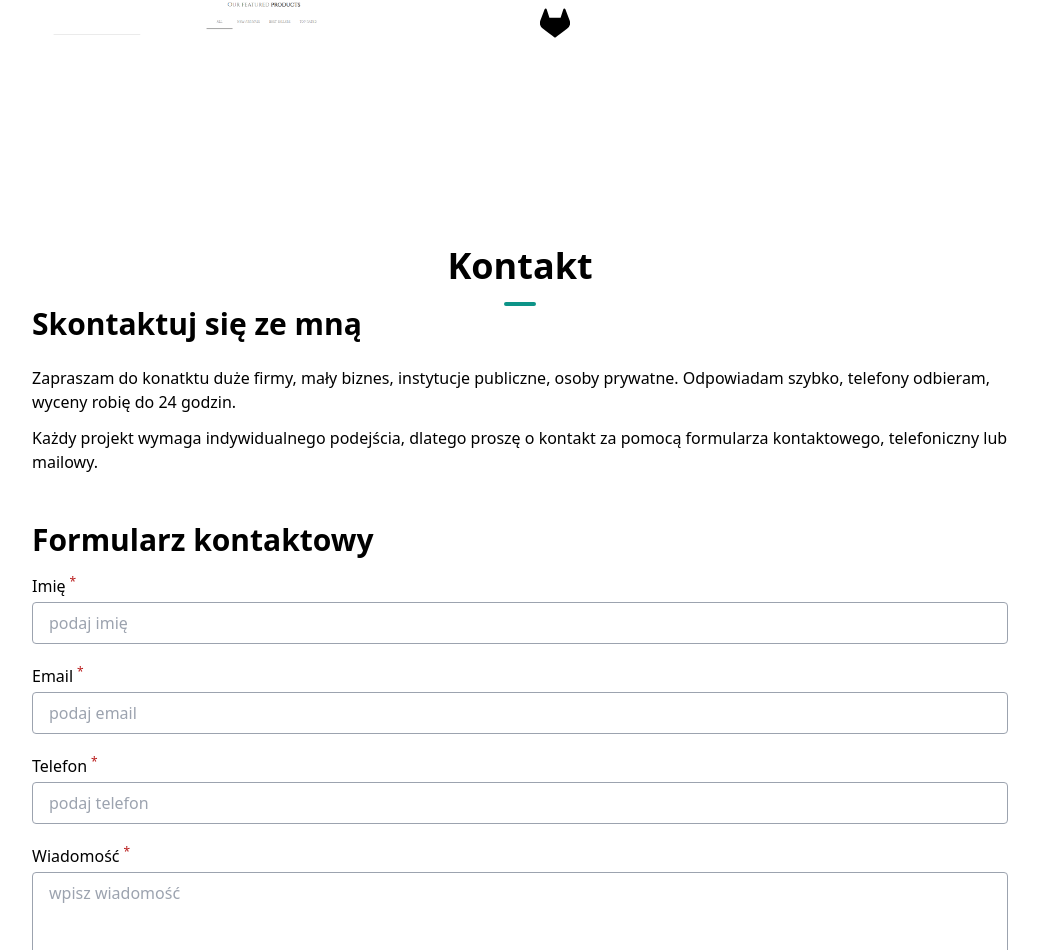
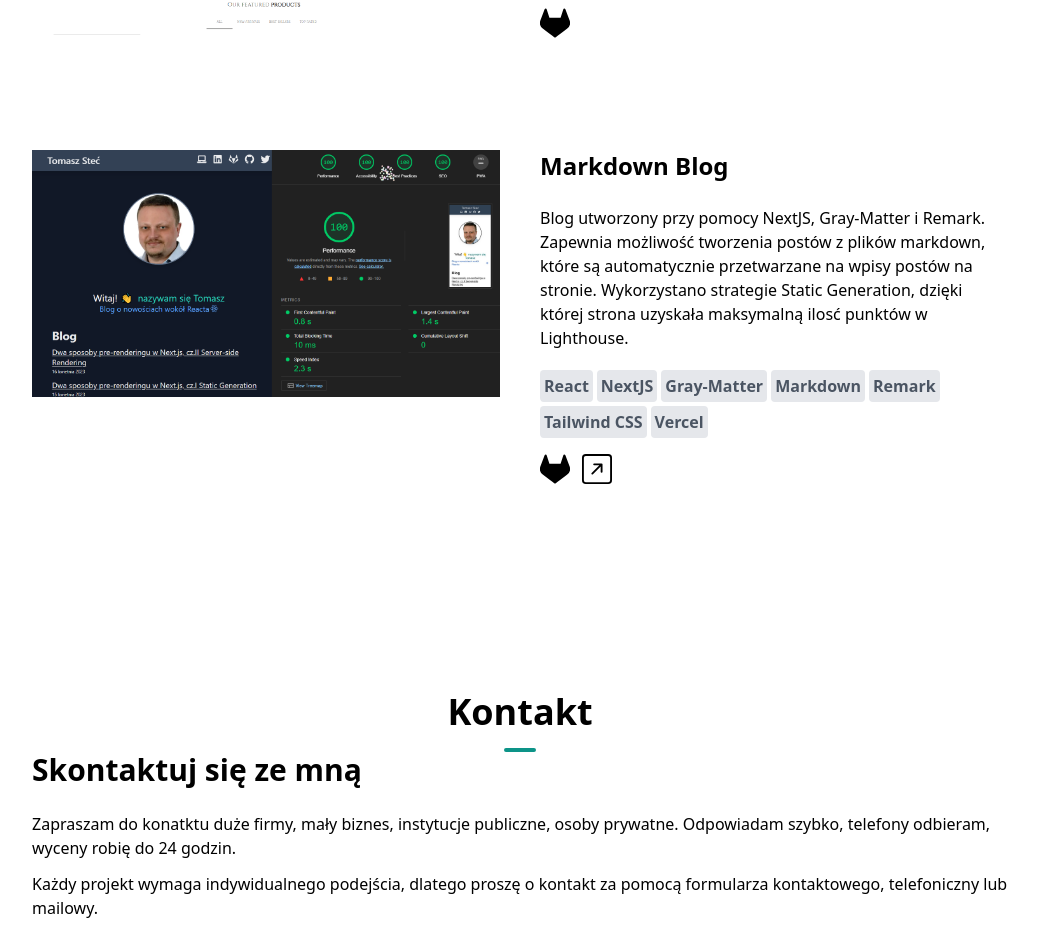
Before and after one commit to tomeczekstecc/next-js-prtfolio, a Next.js app: page / in a window 1280 px wide. Shown: the part 3283-4233 px from the top of the page, without its empty margins (120-1159 px from the left). Built offline with nearby package versions, Linux system fonts and the light colour scheme.

Commit message:
add 4th project - markdown blog

```diff
--- a/components/ContactForm.tsx
+++ b/components/ContactForm.tsx
@@ -35,7 +35,7 @@ const Input = ({name, label, required, placeholder, value, onChange, invalid, in
     return (
         <div className={'my-4'}>
             <label aria-required={required} htmlFor={name}>{label}
-                {required && <sup className={'text-red-700 m-1 mt-3  dark:text-red-400'}>*</sup>}
+                {required && <sup className={'text-red-700 m-1 mt-3 dark:text-red-400'}>*</sup>}
             </label>
 
             {input === 'input' ?
--- a/components/ProjectsSection.tsx
+++ b/components/ProjectsSection.tsx
@@ -35,6 +35,16 @@ const projects = [
         link: "/",
         icon: <SiGitlab size={30}/>,
         techs: ['React', 'Strapi', 'Stripe', 'Material UI', 'Redux', 'Formik', 'Docker', 'GitLab CI/CD']
+    },
+    {
+        name: "Markdown Blog",
+        description:
+            "Blog utworzony przy pomocy NextJS, Gray-Matter i Remark. Zapewnia możliwość tworzenia postów z plików markdown, które są automatycznie przetwarzane na wpisy postów na stronie. Wykorzystano strategie Static Generation, dzięki której strona uzyskała maksymalną ilosć punktów w Lighthouse.",
+        image: "/project_4.png",
+        repo: "https://gitlab.com/tomeczekstecc/nextjs-markdown-blog",
+        link: "https://blog.tomaszstec.me",
+        icon: <SiGitlab size={30}/>,
+        techs: ['React', 'NextJS', 'Gray-Matter', 'Markdown', 'Remark', 'Tailwind CSS', 'Vercel']
     },
 ]
 
```
Also changed, not shown: public/project_4.png (added).
